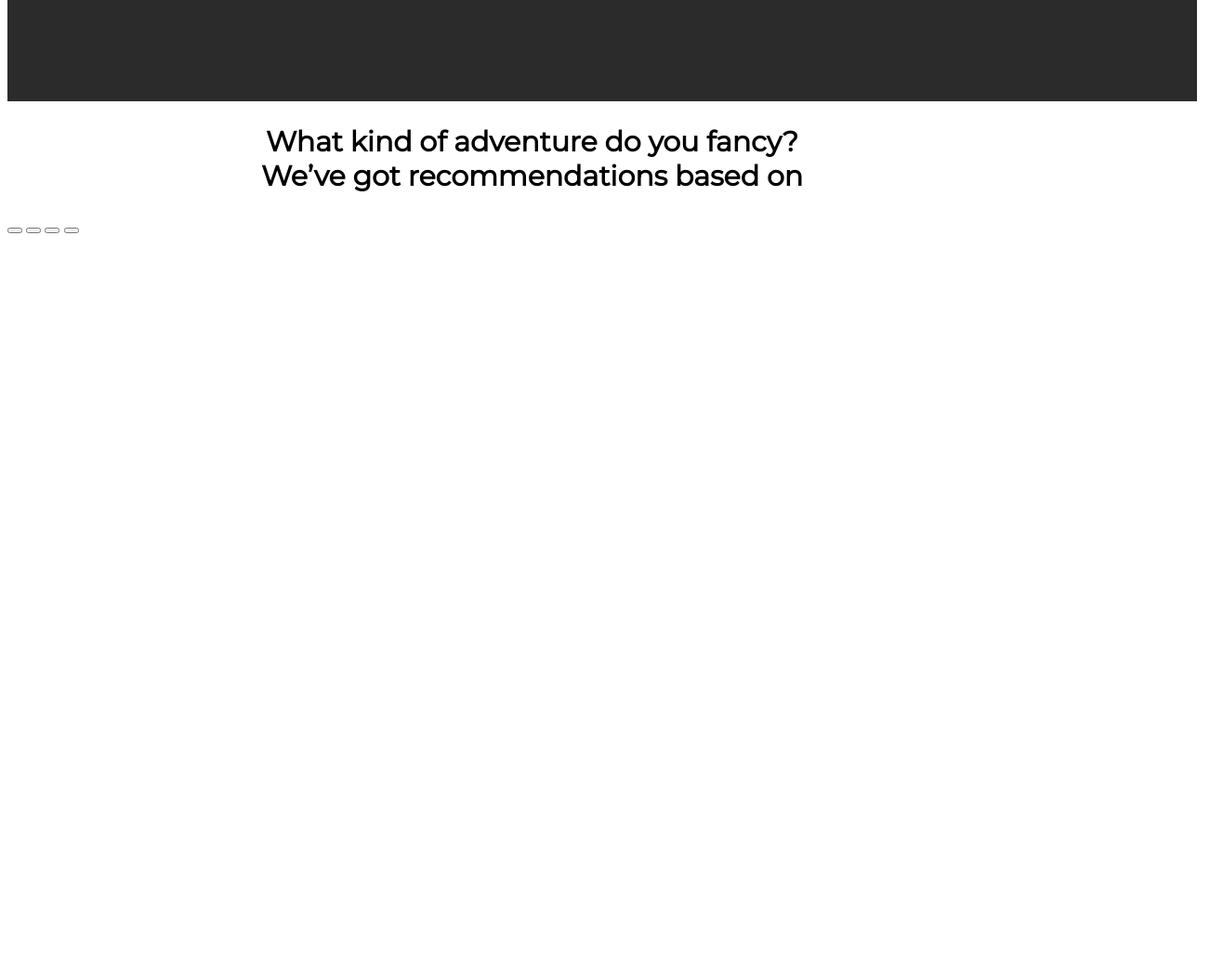
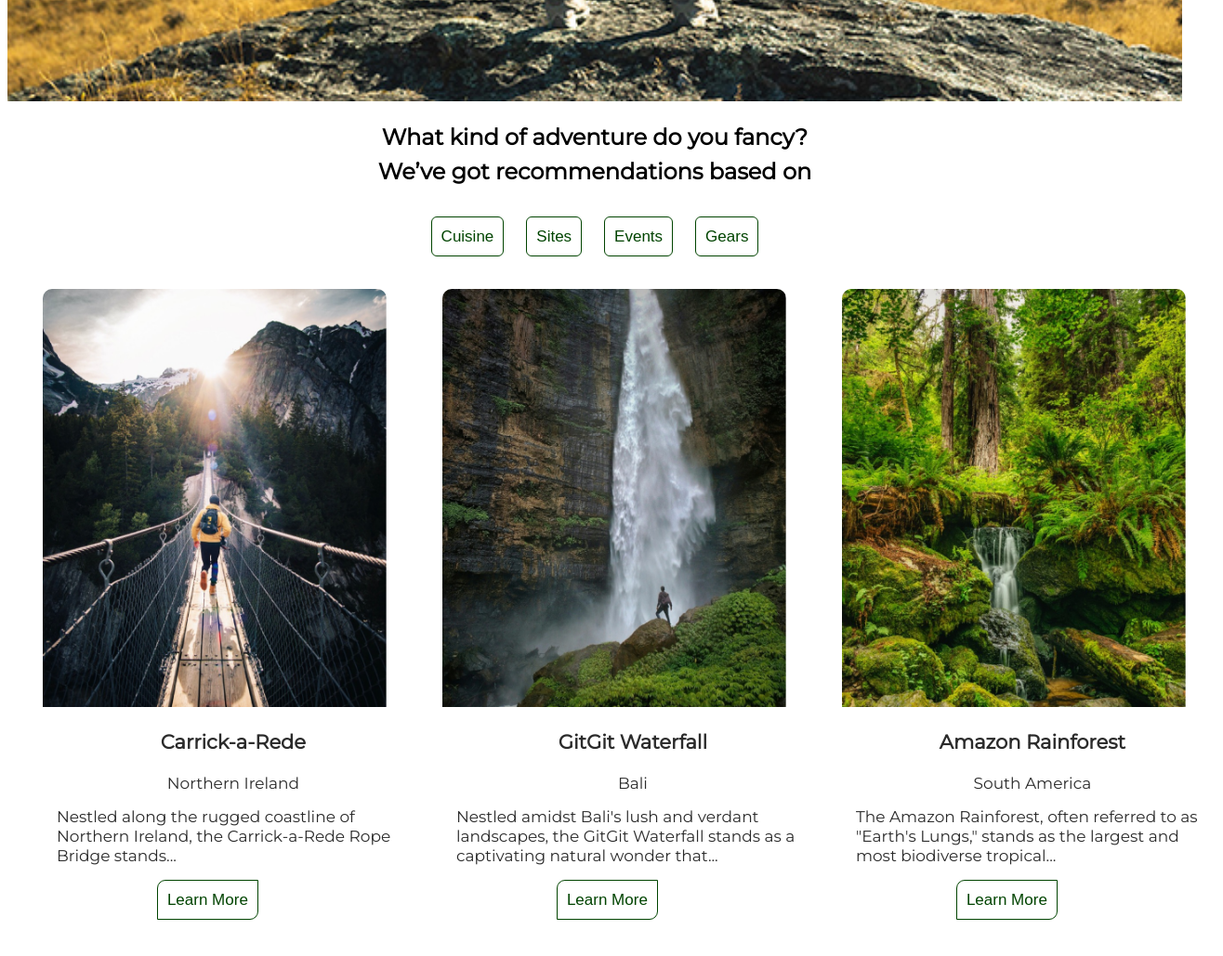
Before and after one commit to TJP-Studios/Rangers-Journal-, a plain HTML site: page homepage.html in a window 1280 px wide. Shown: the part 777-1806 px from the top of the page at 93% size, 1316 px wide, since content can reach past the window. Before the commit the page ends 1077 px from the top, so only its background shows below. Drawn offline with Linux system fonts and the light colour scheme; a web font is replaced by a local one.

Commit message:
first commit

```diff
--- a/homepage.css
+++ b/homepage.css
@@ -5,7 +5,13 @@
 body {
     background-color: #FFFFFF;
     font-family: Montserrat;
-    width: 100%;
+    width: auto;
+}
+
+button,
+a {
+    cursor: pointer;
+    text-decoration: none;
 }
 
 /* HEADER */
@@ -17,14 +23,14 @@ header {
     width: 100%;
     position: fixed;
     background-color: #FFFFFF;
+    height: auto;
 }
 
 #search {
-    width: 168px;
+    width: 130px;
     border: 1px solid #026800E5;
-    height: 24px;
-    border-radius: 6px;
-    padding: 15px;
+    border-radius: 6px 0px 6px 0px;
+    padding: 5px;
 }
 
 nav ::placeholder {
@@ -35,9 +41,11 @@ nav ::placeholder {
 .submit {
     background-color: #026800E5;
     border: none;
-    height: 26px;
+    height: 30px;
+    width: 36px;
     margin: none;
     cursor: pointer;
+    border-radius: 6px 0px 6px 0px;
 }
 
 .nav {
@@ -50,22 +58,27 @@ nav {
     gap: 30px;
 }
 
-a {
+.nav a {
     text-decoration: none;
-    font-size: 21px;
+    font-size: 15px;
     font-weight: 500;
     color: #2B2B2B;
 
 }
 
-
+header img{
+    width:12%;
+}
 
 
 /* FIRST SECTION  */
 
 .firstsection {
-    background-color: #2B2B2B;
-    width: 100%;
+    background-image: url('New-Zealand-Mountains-Header.jpg');
+    background-repeat: no-repeat;
+    background-size: cover;
+    background-position: center;
+    width: auto;
     height: 878px;
     top: 146px;
     padding: 385px 767px 215px 68px;
@@ -73,12 +86,13 @@ a {
 }
 
 .firstsection p {
-    font-size: 41px;
+    font-size: 31px;
     font-weight: 800;
     line-height: 50px;
     letter-spacing: 0em;
     text-align: left;
     color: #FFFFFF;
+    width: 605px;
 }
 
 .firstsection button {
@@ -87,43 +101,160 @@ a {
     top: 617px;
     left: 68px;
     padding: 10px 20px 10px 20px;
-    border-radius: 6px;
+    border-radius: 9px 0px 9px 0px;
     border: 1px solid rgb(53, 52, 52);
     gap: 10px;
     cursor: pointer;
-background: linear-gradient(0deg, rgba(2, 104, 0, 0.9), rgba(2, 104, 0, 0.9));
-
+    background-color: #044903;
 }
 
-.firstsection a{
-    font-size: 21px;
+.firstsection button:hover {
+    background-color: white;
+}
+
+.firstsection a:hover {
+    color: #014400;
+}
+
+.firstsection a {
+    font-size: 18px;
     font-weight: 600;
     line-height: 26px;
     letter-spacing: 0em;
     text-align: left;
-
     color: #FFFFFF;
+    text-decoration: none;
 }
 
+
+
 /* SECOND SECTION */
-
-.secondsection{
-    width: 1129px;
-height: 158px;
-top: 1084px;
-left: 156px;
-
-}
-
-.secondsection h2{
 
 
 
 
-font-size: 30px;
+
+.secondsection h2 {
     font-weight: 600;
     line-height: 37px;
     letter-spacing: 0em;
     text-align: center;
 
 }
+
+.secondsectiondiv1 div {
+    display: flex;
+    padding: 10px;
+    gap: 24px;
+    align-items: center;
+    justify-content: center;
+    align-items: center;
+}
+
+.secondsectiondiv1 button {
+    background-color: #FFFFFF;
+    padding: 10px;
+    border-radius: 6px;
+    border: 1px solid#014400;
+    gap: 10px;
+    color: #014400;
+    text-align: center;
+
+}
+
+.secondsectiondiv1 button:hover {
+    background-color: #014400;
+}
+
+.secondsectiondiv1 a:hover {
+    color: white;
+}
+
+.secondsectiondiv1 a {
+    font-size: 17px;
+    font-weight: 400;
+    line-height: 21px;
+    letter-spacing: 0em;
+
+    color: #014400;
+}
+
+
+
+.secondsectiondiv2 {
+    width: auto;
+    height: 773px;
+    gap: 20px;
+    display: flex;
+   margin-left: 3%;
+   margin-top: 2%;
+}
+
+.div1 {
+    width: 415px;
+    height: 773px;
+    padding: 0px 0px 20px 0px;
+    border-radius: 10px 10px 0px 0px;
+
+}
+
+.div1 img {
+    width: 370px;
+    height: 450px;
+border-top-left-radius: 10px;
+border-top-right-radius: 10px;
+}
+
+
+
+.div1 h3 {
+    font-size: 21px;
+    font-weight: 600;
+    line-height: 26px;
+    letter-spacing: 0em;
+    text-align: center;
+    color: #2B2B2B;
+
+}
+
+.div1 p {
+    font-size: 17px;
+    font-weight: 500;
+    line-height: 21px;
+    letter-spacing: 0em;
+    text-align: left;
+    color: #2B2B2B;
+    width: 380px;
+    margin: 15px;
+
+}
+
+.div1 button {
+    background-color: #FFFFFF;
+    padding: 10px;
+    border-radius: 9px 0px 9px 0px;
+    border: 1px solid#014400;
+    gap: 10px;
+    color: #014400;
+    text-align: center;
+    margin-left: 30%;
+}
+
+.div1 button:hover {
+    background-color: #014400;
+
+}
+
+.div1 a:hover {
+    color: white;
+}
+
+.div1 a {
+    color: #014400;
+    font-size: 17px;
+    font-weight: 400;
+    line-height: 21px;
+    letter-spacing: 0em;
+
+
+}
--- a/homepage.html
+++ b/homepage.html
@@ -7,7 +7,8 @@
     <link rel="stylesheet" href="homepage.css">
     <link rel="shortcut icon" href="Logo 1.png" type="image/x-icon">
     <link rel="stylesheet" href="https://cdnjs.cloudflare.com/ajax/libs/font-awesome/4.7.0/css/font-awesome.min.css">
-    <link href="https://fonts.googleapis.com/css2?family=Halant&family=Manrope&family=Montserrat&display=swap" rel="stylesheet">
+    <link href="https://fonts.googleapis.com/css2?family=Halant&family=Manrope&family=Montserrat&display=swap"
+        rel="stylesheet">
     <title>Rangers Journal</title>
 </head>
 
@@ -46,7 +47,7 @@
 
 
         <section class="secondsection">
-<div>
+            <div class="secondsectiondiv1">
                 <h2>
                     What kind of adventure do you fancy?<br>
                     We’ve got recommendations based on
@@ -54,24 +55,65 @@
 
                 <div>
                     <button>
-        <a href=""></a>
+                        <a href="">Cuisine</a>
                     </button>
 
                     <button>
-        <a href=""></a>
+                        <a href="">Sites</a>
                     </button>
 
                     <button>
-        <a href=""></a>
+                        <a href="">Events</a>
                     </button>
 
                     <button>
-        <a href=""></a>
+                        <a href="">Gears</a>
                     </button>
                 </div>
 
             </div>
 
+            <div class="secondsectiondiv2">
+
+                <div class="div1">
+                    <img src="group pix 1.png" alt="">
+                    <h3>Carrick-a-Rede</h3>
+                    <p style="text-align: center; margin: auto;">Northern Ireland</p>
+
+                    <p>Nestled along the rugged coastline of Northern Ireland, the Carrick-a-Rede Rope Bridge stands...
+                    </p>
+                    <button>
+                        <a href="#">Learn More</a>
+                    </button>
+                </div>
+
+
+                <div class="div1">
+                    <img src="Group pix2.png" alt="">
+                    <h3>GitGit Waterfall</h3>
+                    <p style="text-align: center; margin: auto;">Bali</p>
+
+                    <p>Nestled amidst Bali's lush and verdant landscapes, the GitGit Waterfall stands as a captivating natural wonder that...</p>
+                    <button>
+                        <a href="#">Learn More</a>
+                    </button>
+                </div>
+
+
+                <div class="div1">
+                    <img src="Group pix 3.png" alt="">
+                    <h3>Amazon Rainforest       </h3>
+                    <p style="text-align: center; margin: auto;">South America</p>
+
+                    <p>The Amazon Rainforest, often referred to as "Earth's Lungs," stands as the largest and most biodiverse tropical...</p>
+                    <button>
+                        <a href="#">Learn More</a>
+                    </button>
+                </div>
+
+
+
+            </div>
 
 
         </section>
```
Also changed, not shown: Group pix 3.png (added), Group pix2.png (added), New-Zealand-Mountains-Header.jpg (added), group pix 1.png (added). Lines whose indentation alone changed are shown as unchanged.
